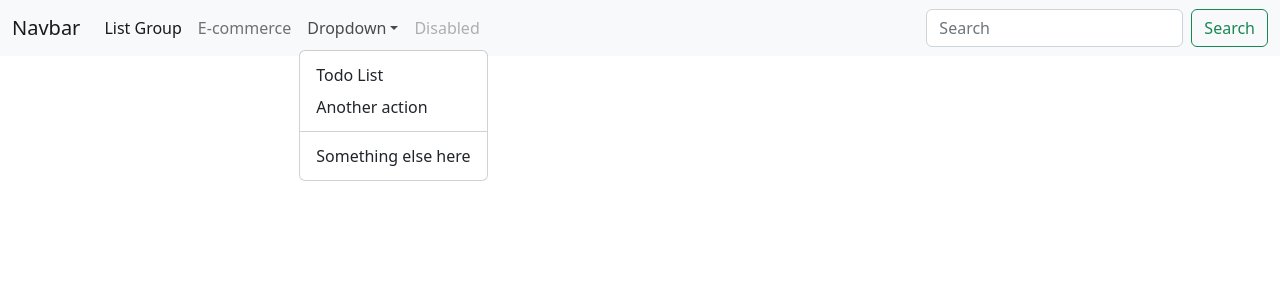
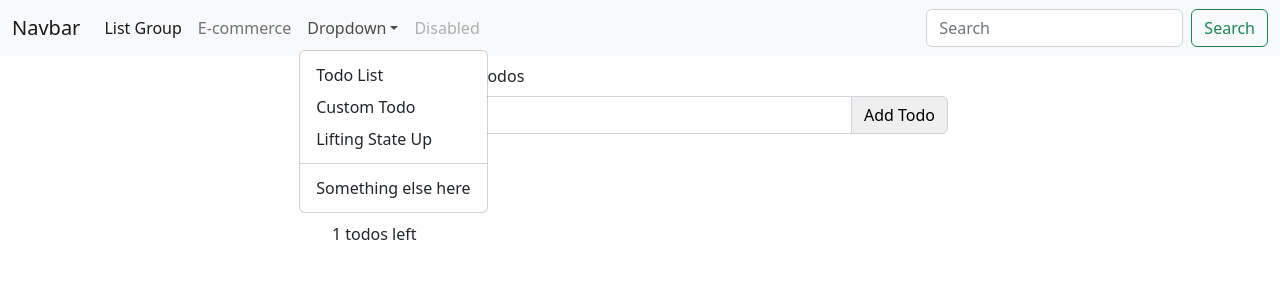
Before and after one commit to ijazdevelope/react-multiple-projects-with-api, a React (Create React App) app: page /custom-todo in a window 1280 px wide. Both pictures are taken after a click on the button "Dropdown". Shown: the top 300 px of the page. Built offline with nearby package versions, Linux system fonts and the light colour scheme.

Commit message:
custom todo list completed and lifting state up also

```diff
--- a/src/App.js
+++ b/src/App.js
@@ -7,10 +7,12 @@ import ForgetPassword from './pages/auth/forget-password/ForgetPassword';
 import ResetPassword from './pages/auth/reset-password/ResetPassword';
 import Todo from './components/todo/Todo';
 import Modal from './components/modal/Modal';
-import { useState } from 'react';
+import { useEffect, useState } from 'react';
 import ProductListing from './components/ecommerce/ProductListing';
 import ProductDetail from './components/ecommerce/ProductDetail';
 import ListGroup from './components/ListGroup';
+import Todos, { createTodo, initialTodos } from './components/custom-todos/Todos';
+import LiftingStateUp from './components/lifting-state-up/LiftingStateUp';
 
 const App = () => {
 
@@ -29,6 +31,8 @@ const App = () => {
         <Route path="/products" element={<ProductListing />} />
         <Route path='/product/:productId' exact Component={ProductDetail} />
         <Route path='/list-group' Component={ListGroup} />
+        <Route path='/custom-todo' Component={Todos} />
+        <Route path='/lifting-state-up' Component={LiftingStateUp} />
       </Routes>
     </>
   );
--- a/src/components/Navbar.js
+++ b/src/components/Navbar.js
@@ -23,7 +23,8 @@ const Navbar = () => {
                             </a>
                             <ul className="dropdown-menu">
                                 <li><Link className="dropdown-item" to="/todo">Todo List</Link></li>
-                                <li><a className="dropdown-item" href="#">Another action</a></li>
+                                <li><Link className="dropdown-item" to='/custom-todo'>Custom Todo</Link></li>
+                                <li><Link className="dropdown-item" to='/lifting-state-up'>Lifting State Up</Link></li>
                                 <li><hr className="dropdown-divider" /></li>
                                 <li><a className="dropdown-item" href="#">Something else here</a></li>
                             </ul>
--- /dev/null
+++ b/src/components/custom-todos/Todos.js
@@ -0,0 +1,95 @@
+import React, { useEffect, useState } from 'react';
+import './customTodos.scss';
+
+const Todos = () => {
+    const [todos, setTodos] = useState(initialTodos);
+    const [showActive, setShowActive] = useState(false);
+    const [activeTodos, setActiveTodos] = useState([]);
+    const [visibleTodos, setVisibleTodos] = useState([]);
+    const [footer, setFooter] = useState(null);
+
+    useEffect(() => {
+        setActiveTodos(todos.filter(todo => !todo.completed));
+    }, [todos]);
+
+    useEffect(() => {
+        setVisibleTodos(showActive ? activeTodos : todos);
+    }, [showActive, todos, activeTodos]);
+
+    useEffect(() => {
+        setFooter(
+            <footer>
+                {activeTodos.length} todos left
+            </footer>
+        );
+    }, [activeTodos]);
+
+
+    return (
+        <div className='container' style={{maxWidth: '50%'}}>
+            <label className='my-2'>
+                <input
+                    className='me-2'
+                    type="checkbox"
+                    checked={showActive}
+                    onChange={e => setShowActive(e.target.checked)}
+                />
+                Show only active todos
+            </label>
+            <NewTodo onAdd={newTodo => setTodos([...todos, newTodo])} />
+            <ul>
+                {visibleTodos.map(todo => (
+                    <li key={todo.id}>
+                        {todo.completed ? <s>{todo.text}</s> : todo.text}
+                    </li>
+                ))}
+            </ul>
+            {footer}
+        </ div>
+    );
+}
+
+const NewTodo = ({ onAdd }) => {
+    const [text, setText] = useState('');
+
+    function handleAddClick() {
+        setText('');
+        onAdd(createTodo(text));
+    }
+
+    return (
+        <div className='custom-todo'>
+            <input
+                className='form-control custom-todo__field'
+                placeholder='write todo'
+                value={text}
+                onChange={e => setText(e.target.value)}
+            />
+            <button
+                onClick={handleAddClick}
+                className='custom-todo__addTodo-btn'
+            >
+                Add Todo
+            </button>
+        </div>
+    )
+}
+
+let nextId = 0;
+
+export const createTodo = (text, completed = false) => {
+    return {
+        id: nextId++,
+        text,
+        completed
+    };
+}
+
+export const initialTodos = [
+    createTodo('Get apples', true),
+    createTodo('Get oranges', true),
+    createTodo('Get carrots'),
+];
+
+
+export default Todos;
--- /dev/null
+++ b/src/components/custom-todos/customTodos.scss
@@ -0,0 +1,29 @@
+$ns: custom-todo;
+
+$field-border-clr: #ced4da;
+
+.#{$ns} {
+    display: flex;
+
+    .#{$ns} {
+        &__field {
+            border-top-right-radius: 0;
+            border-bottom-right-radius: 0;
+            border-right: unset;
+
+            &:focus {
+                box-shadow: unset;
+                // border-color: $field-border-clr;
+            }
+        }
+
+        &__addTodo-btn {
+            border-top-right-radius: 0.375rem;
+            border-bottom-right-radius: 0.375rem;
+            border: 1px solid $field-border-clr;
+            padding: 0.375rem 0.75rem;
+            white-space: nowrap;
+        }
+    }
+
+}
--- /dev/null
+++ b/src/components/lifting-state-up/Child.js
@@ -0,0 +1,18 @@
+import React from 'react'
+
+const Child = ({ customClass, setValue }) => {
+    const { inputClass, parentClass } = customClass;
+
+    return (
+        <div className={parentClass}>
+            <p>Child Component</p>
+            <input
+                className={inputClass}
+                onChange={(e) => setValue(e.target.value)}
+                placeholder='write you value here'
+            />
+        </div>
+    )
+}
+
+export default Child
--- /dev/null
+++ b/src/components/lifting-state-up/LiftingStateUp.js
@@ -0,0 +1,35 @@
+import React, { useState } from 'react'
+import Child from './Child'
+import '../../scss/lifting-state-up/lifting-state-up.scss'
+
+const LiftingStateUp = () => {
+    const [value, setValue] = useState('');
+
+    const myStyles = {
+        inputClass: 'c-state__wrapper__field',
+        parentClass: 'c-state__wrapper__child',
+    }
+
+    return (
+        <div className='c-state'>
+            <h2>Lifting State Up</h2>
+            <section className='c-state__wrapper'>
+                <div>
+                    <p>Parent Component</p>
+                    <input
+                        className='c-state__wrapper__field'
+                        value={value}
+                        placeholder='get value from child component'
+                    />
+                </div>
+                <Child
+                    setValue={setValue}
+                    customClass={myStyles}
+                />
+            </section>
+
+        </div>
+    )
+}
+
+export default LiftingStateUp
--- /dev/null
+++ b/src/scss/lifting-state-up/lifting-state-up.scss
@@ -0,0 +1,19 @@
+$ns: c-state;
+
+.#{$ns} {
+    padding: 1rem;
+
+    &__wrapper {
+        column-gap: 1rem;
+        display: flex;
+
+        &__child {
+            border: 1px solid gray;
+            padding: 0.5rem;
+        }
+
+        &__field {
+            padding: 0.5rem;
+        }
+    }
+}
```
